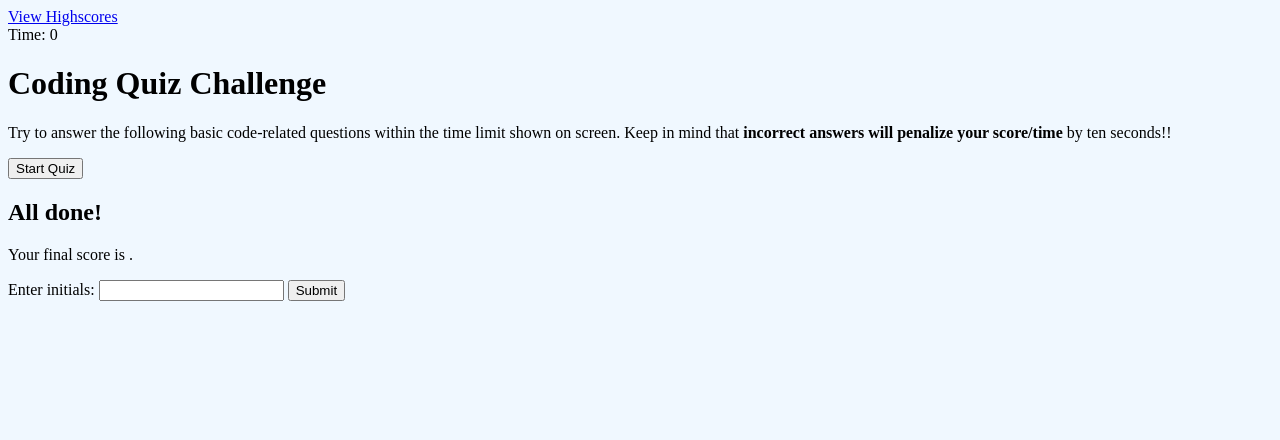
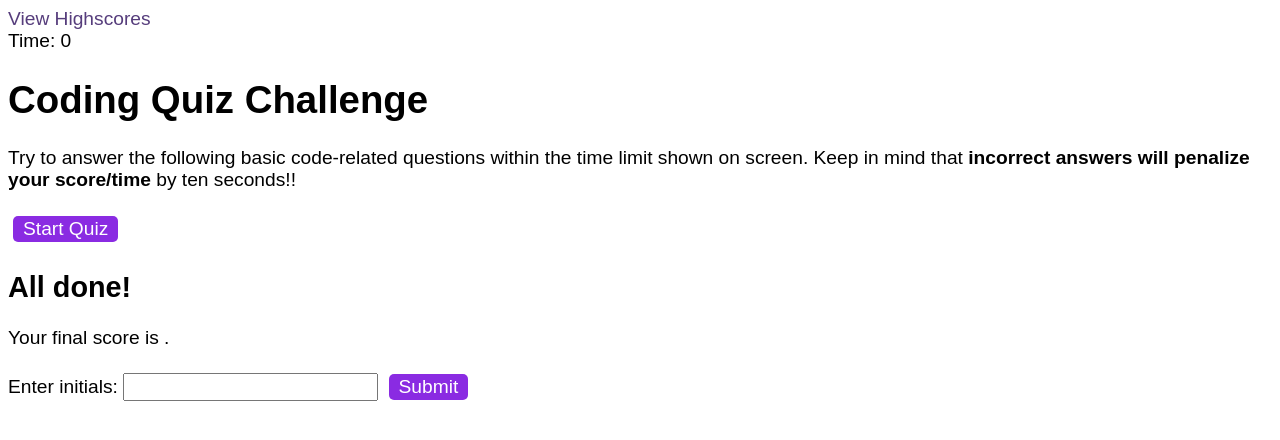
Before and after one commit to GitVirgil/codequiz4, a plain HTML site: page index.html in a window 1280 px wide. Drawn offline with Linux system fonts and the light colour scheme.

Commit message:
add first css

```diff
--- a/style.css
+++ b/style.css
@@ -1,23 +1,34 @@
-
-
 
 body {
-    background-color: aliceblue;
+    font-family: Arial, Helvetica, sans-serif;
+    font-size: 120%;
 }
-
-.start_btn {
-    display: flex;
-    justify-content: center;
-    font-size: 30px;
-    font-weight: 300;
-    color:blue;
-    padding: 15px 30px;
-    border-radius: 5px black;
+a {
+    color: #563d7c;
+    text-decoration: none;
+    transition: color 0.1s;
+}
+a:hover {
+    color: blue;
+}
+button {
+    display: inline-block;
+    margin: 5px;
     cursor: pointer;
-
+    font-size: 100%;
+    background-color: blueviolet;
+    border-radius: 5px;
+    padding: 2px 10px;
+    color: white;
+    border: 0;
+    transition: background-color 0.1s;
 }
-
-.buttons {
-    justify-content: center;
-    display: flex;
+button:hover {
+    background-color: #8750a5;
 }
+.choice button {
+    display:block
+}
+input[type="text"] {
+font-size: 100%;
+}
```
